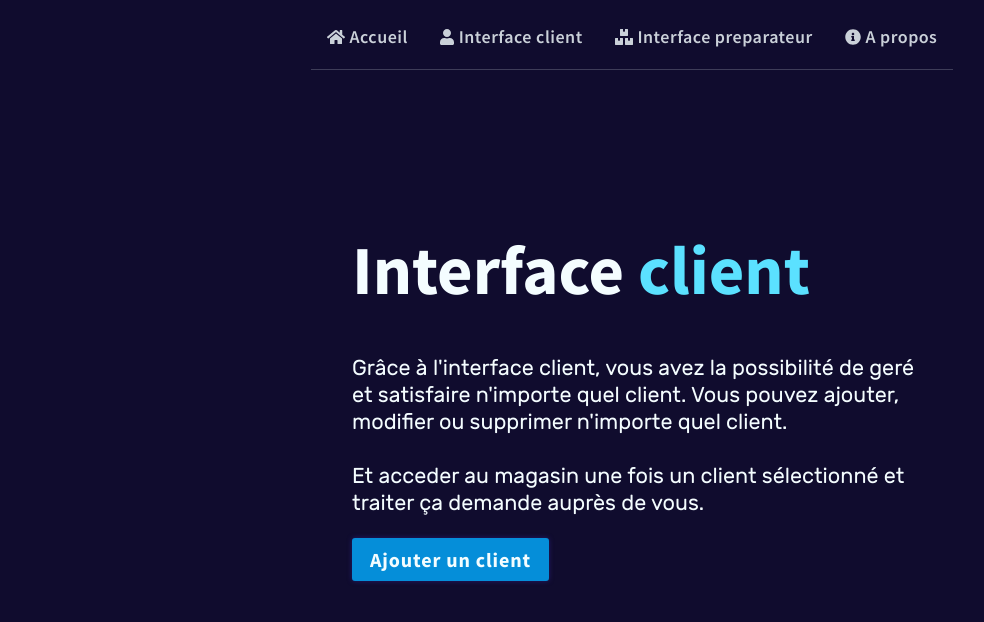
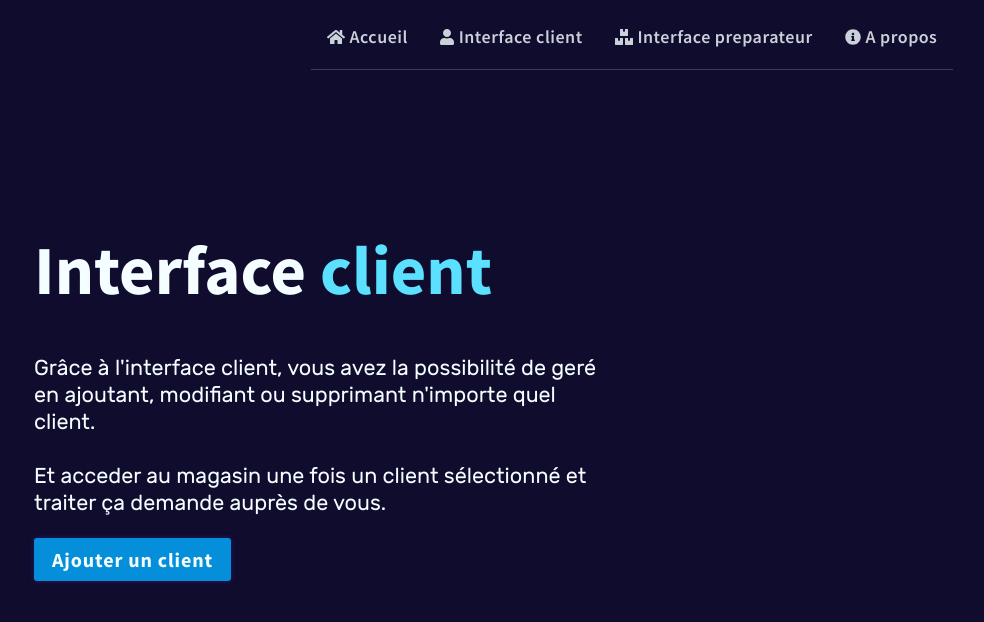
Before and after one commit to AlexisVS/Projet-React-interface-preparateur-de-commande, a React (Vite) app: page /client in a window 1280 px wide. Shown: the top 622 px of the page, without its empty margins (8-992 px from the left). Built offline with nearby package versions, Linux system fonts and the light colour scheme.

Commit message:
correction de mon code en entier

```diff
--- a/src/App.jsx
+++ b/src/App.jsx
@@ -34,196 +34,211 @@ class App extends Component {
         },
       ],
       clients: [
-        {
-          id: 1,
-          firstName: "Christophe",
-          lastName: "Brieux",
-          society: "Polaris",
-          email: "christophe.brieux@polaris.com",
-          tel: "0032 485 25 87 98",
-          order: [
-            {
-              name: 'Peluche Cactus B0Y',
-              quantity: 1
-            },
-            {
-              name: 'Huawei P10 Lite',
-              quantity: 1
-            },
-            {
-              name: 'Briquet BIC Rouge',
-              quantity: 15
-            },
-          ],
-          orderHistory: [],
-        },
-        {
-          id: 2,
-          firstName: "Christophe",
-          lastName: "Brieux",
-          society: "Polaris",
-          email: "christophe.brieux@polaris.com",
-          tel: "0032 485 25 87 98",
-          order: [
-            {
-              name: 'Peluche Cactus B0Y',
-              quantity: 1
-            },
-            {
-              name: 'Huawei P10 Lite',
-              quantity: 1
-            },
-            {
-              name: 'Briquet BIC Rouge',
-              quantity: 15
-            },
-          ],
-          orderHistory: [],
-        },
-        {
-          id: 3,
-          firstName: "Christophe",
-          lastName: "Brieux",
-          society: "Polaris",
-          email: "christophe.brieux@polaris.com",
-          tel: "0032 485 25 87 98",
-          order: [
-            {
-              name: 'Peluche Cactus B0Y',
-              quantity: 1
-            },
-            {
-              name: 'Huawei P10 Lite',
-              quantity: 1
-            },
-            {
-              name: 'Briquet BIC Rouge',
-              quantity: 15
-            },
-          ],
-          orderHistory: [],
-        },
-        {
-          id: 4,
-          firstName: "Christophe",
-          lastName: "Brieux",
-          society: "Polaris",
-          email: "christophe.brieux@polaris.com",
-          tel: "0032 485 25 87 98",
-          order: [
-            {
-              name: 'Peluche Cactus B0Y',
-              quantity: 1
-            },
-            {
-              name: 'Huawei P10 Lite',
-              quantity: 1
-            },
-            {
-              name: 'Briquet BIC Rouge',
-              quantity: 15
-            },
-          ],
-          orderHistory: [],
-        },
-        {
-          id: 5,
-          firstName: "Christophe",
-          lastName: "Brieux",
-          society: "Polaris",
-          email: "christophe.brieux@polaris.com",
-          tel: "0032 485 25 87 98",
-          order: [
-            {
-              name: 'Peluche Cactus B0Y',
-              quantity: 1
-            },
-            {
-              name: 'Huawei P10 Lite',
-              quantity: 1
-            },
-            {
-              name: 'Briquet BIC Rouge',
-              quantity: 15
-            },
-          ],
-          orderHistory: [],
-        },
-        {
-          id: 6,
-          firstName: "Christophe",
-          lastName: "Brieux",
-          society: "Polaris",
-          email: "christophe.brieux@polaris.com",
-          tel: "0032 485 25 87 98",
-          order: [
-            {
-              name: 'Peluche Cactus B0Y',
-              quantity: 1
-            },
-            {
-              name: 'Huawei P10 Lite',
-              quantity: 1
-            },
-            {
-              name: 'Briquet BIC Rouge',
-              quantity: 15
-            },
-          ],
-          orderHistory: [],
-        },
-        {
-          id: 7,
-          firstName: "Christophe",
-          lastName: "Brieux",
-          society: "Polaris",
-          email: "christophe.brieux@polaris.com",
-          tel: "0032 485 25 87 98",
-          order: [
-            {
-              name: 'Peluche Cactus B0Y',
-              quantity: 1
-            },
-            {
-              name: 'Huawei P10 Lite',
-              quantity: 1
-            },
-            {
-              name: 'Briquet BIC Rouge',
-              quantity: 15
-            },
-          ],
-          orderHistory: [],
-        },
+        // {
+        //   id: 1,
+        //   firstName: "Christophe",
+        //   lastName: "Brieux",
+        //   society: "Polaris",
+        //   email: "christophe.brieux@polaris.com",
+        //   tel: "0032 485 25 87 98",
+        //   order: [
+        //     {
+        //       name: 'Peluche Cactus B0Y',
+        //       quantity: 1
+        //     },
+        //     {
+        //       name: 'Huawei P10 Lite',
+        //       quantity: 1
+        //     },
+        //     {
+        //       name: 'Briquet BIC Rouge',
+        //       quantity: 15
+        //     },
+        //   ],
+        //   orderHistory: [],
+        // },
+        // {
+        //   id: 2,
+        //   firstName: "Christophe",
+        //   lastName: "Brieux",
+        //   society: "Polaris",
+        //   email: "christophe.brieux@polaris.com",
+        //   tel: "0032 485 25 87 98",
+        //   order: [
+        //     {
+        //       name: 'Peluche Cactus B0Y',
+        //       quantity: 1
+        //     },
+        //     {
+        //       name: 'Huawei P10 Lite',
+        //       quantity: 1
+        //     },
+        //     {
+        //       name: 'Briquet BIC Rouge',
+        //       quantity: 15
+        //     },
+        //   ],
+        //   orderHistory: [],
+        // },
+        // {
+        //   id: 3,
+        //   firstName: "Christophe",
+        //   lastName: "Brieux",
+        //   society: "Polaris",
+        //   email: "christophe.brieux@polaris.com",
+        //   tel: "0032 485 25 87 98",
+        //   order: [
+        //     {
+        //       name: 'Peluche Cactus B0Y',
+        //       quantity: 1
+        //     },
+        //     {
+        //       name: 'Huawei P10 Lite',
+        //       quantity: 1
+        //     },
+        //     {
+        //       name: 'Briquet BIC Rouge',
+        //       quantity: 15
+        //     },
+        //   ],
+        //   orderHistory: [],
+        // },
+        // {
+        //   id: 4,
+        //   firstName: "Christophe",
+        //   lastName: "Brieux",
+        //   society: "Polaris",
+        //   email: "christophe.brieux@polaris.com",
+        //   tel: "0032 485 25 87 98",
+        //   order: [
+        //     {
+        //       name: 'Peluche Cactus B0Y',
+        //       quantity: 1
+        //     },
+        //     {
+        //       name: 'Huawei P10 Lite',
+        //       quantity: 1
+        //     },
+        //     {
+        //       name: 'Briquet BIC Rouge',
+        //       quantity: 15
+        //     },
+        //   ],
+        //   orderHistory: [],
+        // },
+        // {
+        //   id: 5,
+        //   firstName: "Christophe",
+        //   lastName: "Brieux",
+        //   society: "Polaris",
+        //   email: "christophe.brieux@polaris.com",
+        //   tel: "0032 485 25 87 98",
+        //   order: [
+        //     {
+        //       name: 'Peluche Cactus B0Y',
+        //       quantity: 1
+        //     },
+        //     {
+        //       name: 'Huawei P10 Lite',
+        //       quantity: 1
+        //     },
+        //     {
+        //       name: 'Briquet BIC Rouge',
+        //       quantity: 15
+        //     },
+        //   ],
+        //   orderHistory: [],
+        // },
+        // {
+        //   id: 6,
+        //   firstName: "Christophe",
+        //   lastName: "Brieux",
+        //   society: "Polaris",
+        //   email: "christophe.brieux@polaris.com",
+        //   tel: "0032 485 25 87 98",
+        //   order: [
+        //     {
+        //       name: 'Peluche Cactus B0Y',
+        //       quantity: 1
+        //     },
+        //     {
+        //       name: 'Huawei P10 Lite',
+        //       quantity: 1
+        //     },
+        //     {
+        //       name: 'Briquet BIC Rouge',
+        //       quantity: 15
+        //     },
+        //   ],
+        //   orderHistory: [],
+        // },
+        // {
+        //   id: 7,
+        //   firstName: "Christophe",
+        //   lastName: "Brieux",
+        //   society: "Polaris",
+        //   email: "christophe.brieux@polaris.com",
+        //   tel: "0032 485 25 87 98",
+        //   order: [
+        //     {
+        //       name: 'Peluche Cactus B0Y',
+        //       quantity: 1
+        //     },
+        //     {
+        //       name: 'Huawei P10 Lite',
+        //       quantity: 1
+        //     },
+        //     {
+        //       name: 'Briquet BIC Rouge',
+        //       quantity: 15
+        //     },
+        //   ],
+        //   orderHistory: [],
+        // },
       ]
     };
     this.newClientData = this.newClientData.bind(this);
-    this.componentDidUpdate = this.componentDidUpdate.bind(this);
+    this.newEditedClientData = this.newEditedClientData.bind(this);
     this.componentDidMount = this.componentDidMount.bind(this);
-    this.newEditedClientData = this.newEditedClientData.bind(this);
   }
 
+
+  // ? permet de récuperer la liste des clients dans le localStorage
+  componentDidMount () {
+    this.setState({ clients: JSON.parse(localStorage.getItem('AppStateClients')) })
+  }
+
+
+
+  // ?  A la venue de la nouvelle props newClientData qui vient de NewClient.jsx
+  // ? Met a jour le state clients et le localStorage AppStateClients
   newClientData (newClientData) {
-    if (newClientData !== null) {
-      this.setState({ clients: [...this.state.clients, newClientData] })
-      let storageClean;
-      storageClean = [...this.state.clients, newClientData];
-      for (const key in storageClean) {
 
-        if (storageClean[key] == null) {
-          delete storageClean[key];
-        }
+    if (newClientData !== null && newClientData.id !== "" && newClientData.id != undefined) {
+
+      if (this.state.clients == [] || this.state.clients == undefined || this.state.clients == null) {
+        this.setState({ clients: [newClientData] })
+        localStorage.setItem("AppStateClients", JSON.stringify([newClientData]));
       }
-      localStorage.setItem("AppStateClients", JSON.stringify(storageClean));
+
+      else {
+        this.setState({ clients: [...this.state.clients, newClientData] })
+        let storageClean;
+        storageClean = [...this.state.clients, newClientData];
+        localStorage.setItem("AppStateClients", JSON.stringify(storageClean));
+      }
     }
 
   }
 
+  // ?  A la venue de la nouvelle props editedClient qui vient de client.jsx
+  // ? Met a jour le state clients et le localStorage AppStateClients
   newEditedClientData (editedClient) {
-    if (editedClient !== null) {
+    console.log(editedClient);
+    if (editedClient !== null && editedClient.id !== "" && editedClient.id != undefined) {
       let clients;
       clients = [...this.state.clients];
-
+      console.log(clients);
       clients.forEach(e => {
         if (e.id == editedClient.id) {
           e.firstName = editedClient.firstName;
@@ -234,33 +249,14 @@ class App extends Component {
         }
       });
       this.setState({ clients: clients });
+      console.log("Je suis dans nexEditedClientData()");
       console.log(clients);
+      localStorage.setItem('AppStateClients', JSON.stringify(clients))
     }
   }
 
-  componentDidUpdate (prevProps, prevState) {
-    if (this.props.newClientData !== prevState.clients[prevState.clients.length - 1]) {
-      this.setState({ clients: [...this.state.clients, this.props.newClientData] });
-    }
-    // Todo : Je doit faire en sorte que quand le nom, le prenom, la societe, email change de la state clients qu"elle se mette a jour
-    if (this.props.editedClient !== prevProps.editedClient) {
-    }
-  }
-
-  componentDidMount () {
-    let storageClean;
-    storageClean = [...this.state.clients];
-    for (const key in storageClean) {
-
-      if (storageClean[key] == null) {
-        delete storageClean[key];
-      }
-    }
-    localStorage.setItem("AppStateClients", JSON.stringify(storageClean));
-  }
-
-
   render () {
+    console.log(this.state.clients);
     return (
       <>
         <BrowserRouter>
--- a/src/components/client/ClientInterface.jsx
+++ b/src/components/client/ClientInterface.jsx
@@ -7,23 +7,12 @@ class ClientInterface extends Component {
   constructor(props) {
     super(props)
     this.goToApp = this.goToApp.bind(this);
-    // this.componentDidUpdate = this.componentDidUpdate.bind(this);
     this.clientEditedToApp = this.clientEditedToApp.bind(this);
   }
 
   // Renvoie le nouveaux client au state du component App
   goToApp (newClientData) { this.props.newClient(newClientData) }
 
-  // componentDidUpdate (prevProps, prevState) {
-  //   if (prevProps.newClientData !== this.props.newClient) {
-  //     // Rafraichit la props newClient
-  //     this.props.newClient(this.props.newClient);
-  //   }
-
-  //   if (prevProps.clientEdited !== this.props.editClient) {
-  //     this.props.clientEdited(this.props.clientEdited)
-  //   }
-  // }
 
   clientEditedToApp (editedClient) { this.props.editedClient(editedClient); console.log("Bonjour"); }
 
@@ -38,7 +27,7 @@ class ClientInterface extends Component {
                 <span className="clientInterface-header-left-title-span"> client</span>
               </h1>
               <p className="clientInterface-header-left-text">
-                Grâce à l'interface client, vous avez la possibilité de geré et satisfaire n'importe quel client. Vous pouvez ajouter, modifier ou supprimer n'importe quel client.
+                Grâce à l'interface client, vous avez la possibilité de geré en ajoutant, modifiant ou supprimant n'importe quel client.
                 <br /><br />
                 Et acceder au magasin une fois un client sélectionné et traiter ça demande auprès de vous.
               </p>
--- a/src/sass/modules/_clientInterface.sass
+++ b/src/sass/modules/_clientInterface.sass
@@ -5,7 +5,7 @@
     width: 70vw
     display: flex
     flex-wrap: wrap
-    justify-content: space-between
+    justify-content: flex-start
     .clientInterface-header
         margin-left: 10px
         display: flex
@@ -36,7 +36,7 @@
 @media screen and (max-width: 1449px)
     .clientInterface
         width: 95vw
-        justify-content: space-around
+        justify-content: flex-start
 @media screen and (max-width: 985px)
     .clientInterface
         justify-content: center
--- a/src/sass/modules/components/_clientCard.sass
+++ b/src/sass/modules/components/_clientCard.sass
@@ -1,7 +1,7 @@
 .clientCard:nth-child(2)
     margin-top: 120px
     margin-left: 8.5vw
-    margin-right: 10.5vw
+    margin-right: 15.5vw
 .clientCard
     display: flex
     align-items: center
```
Also changed, not shown: src/components/client/Client.jsx (+3 -26 lines), src/components/client/NewClient.jsx (+7 -9 lines).
